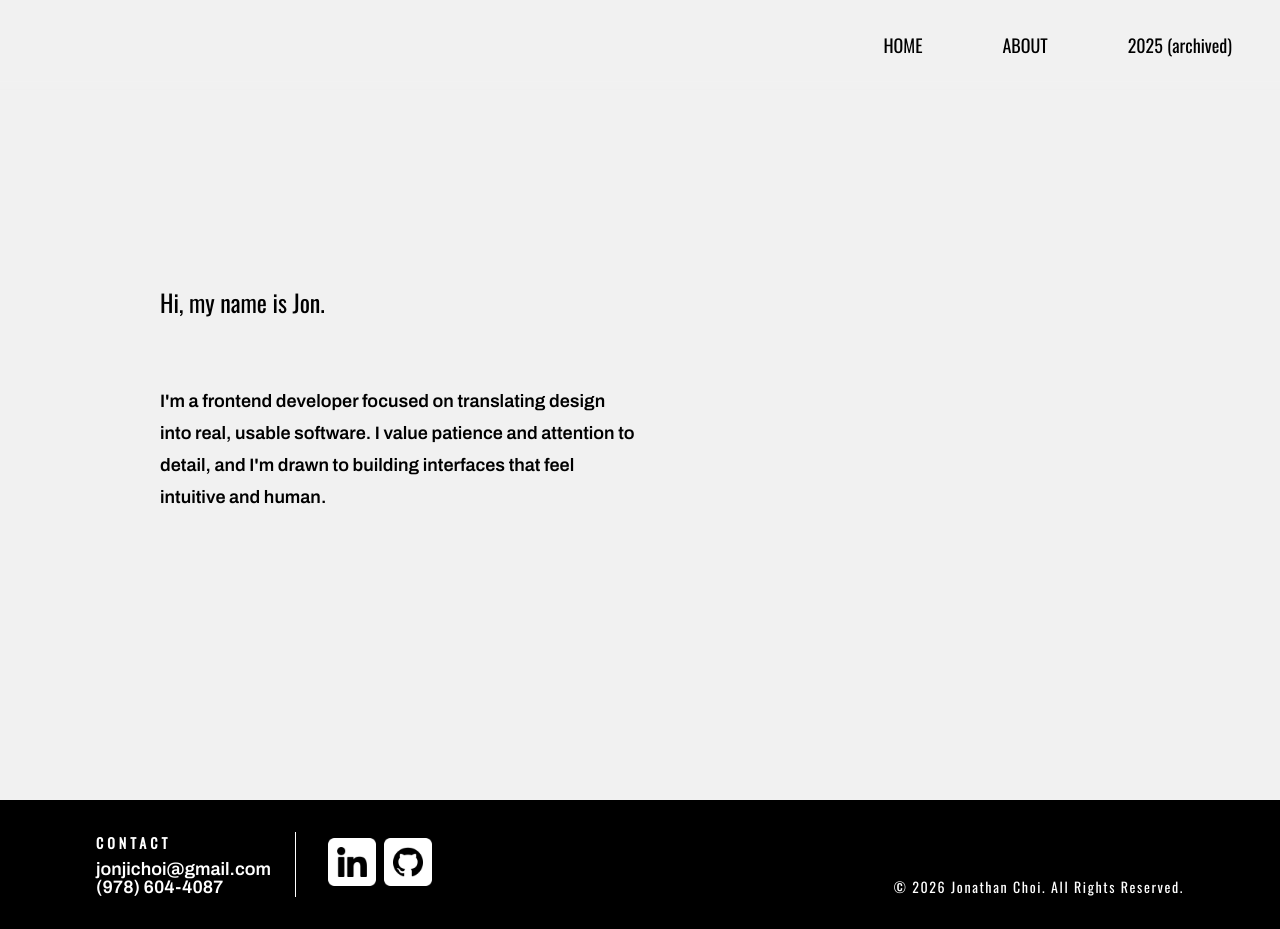
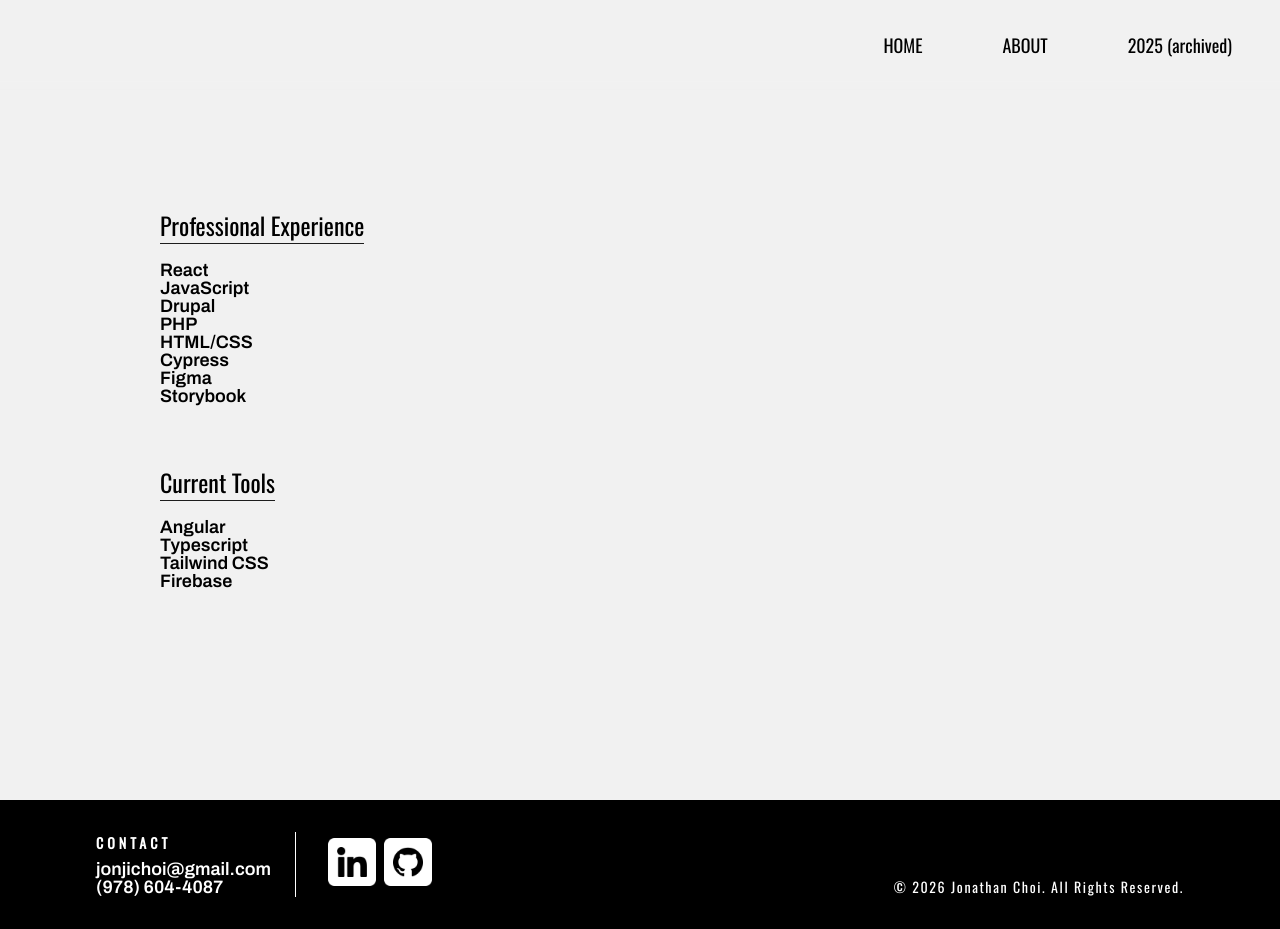
Before and after one commit to jisung594/jons-summer, a React (Create React App) app: page /about in a window 1280 px wide. Built offline with nearby package versions, Linux system fonts and the light colour scheme.

Commit message:
About component edits

```diff
--- a/src/About/About.jsx
+++ b/src/About/About.jsx
@@ -3,16 +3,34 @@ import styles from './About.module.css';
 export const About = ({ ...props }) => {
   return (
     <div className={`${styles.about} ${styles.fullHeight}`}>
-      <div className={styles.header}>
-        <h1 className={styles.headerTitle}>Hi, my name is Jon.</h1>
+      <div className={styles.experience}>
+        <h1 className={styles.experienceTitle}>Professional Experience</h1>
+        <ul className={styles.experienceList}>
+          <li>React</li>
+          <li>JavaScript</li>
+          <li>Drupal</li>
+          <li>PHP</li>
+          <li>HTML/CSS</li>
+          <li>Cypress</li>
+          <li>Figma</li>
+          <li>Storybook</li>
+        </ul>
       </div>
-      <div className={styles.content}>
-        <p>
-          I'm a frontend developer focused on translating design into real, usable software.
-          I value patience and attention to detail, and I'm drawn to building interfaces
-          that feel intuitive and human.
-        </p>
+      <div className={styles.tools}>
+        <h1 className={styles.toolsTitle}>Current Tools</h1>
+        <ul className={styles.toolsList}>
+          <li>Angular</li>
+          <li>Typescript</li>
+          <li>Tailwind CSS</li>
+          <li>Firebase</li>
+        </ul>
+        {/* <div className={styles.content}>
+          <p>
+            lorem ipsum dolor sit amet lorem ipsum dolor sit amet lorem ipsum dolor sit amet
+          </p>
+        </div> */}
       </div>
+
     </div>
   )
 }
--- a/src/About/About.module.css
+++ b/src/About/About.module.css
@@ -2,22 +2,23 @@
   padding: var(--space-2xl);
 }
 
-.header {
-  margin-bottom: var(--space-xl);
+.experience {
+  margin-bottom: var(--space-lg)
 }
 
-.headerTitle {
+.experienceTitle, .toolsTitle {
   font-family: var(--font-heading);
   font-size: var(--text-2xl);
   font-weight: var(--font-normal);
+  border-bottom: 1px solid var(--color-text);
+  width: fit-content;
 }
 
-.content {
+.experienceList, .toolsList {
+  list-style-type: none;
   font-family: var(--font-body);
   font-size: var(--text-lg);
-  font-weight: var(--font-normal);
-  line-height: var(--space-xl);
-  width: 100%;
+  padding: 0;
 }
 
 .fullHeight {
```
